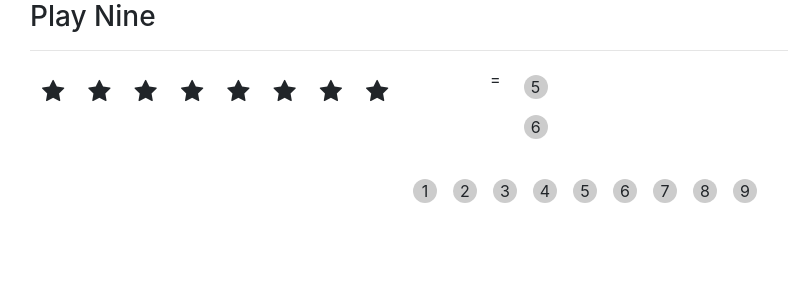
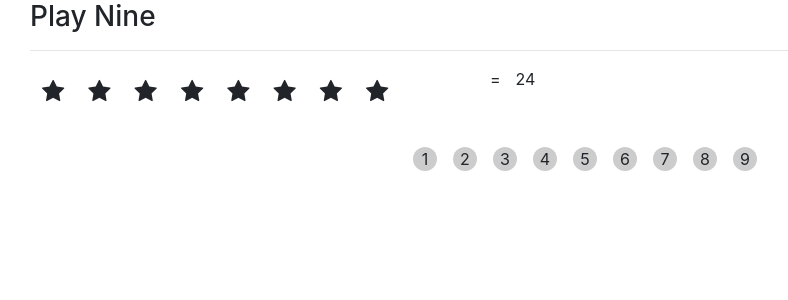
Before and after one commit to idiotleon/TutorialReactJSGettingStarted, a React app: page / in a window 1280 px wide. Shown: the top 300 px of the page, without its empty margins (55-843 px from the left). Built offline with nearby package versions, Linux system fonts and the light colour scheme.

Commit message:
demo example: Create the state for the parent component, and pass the state value to the child components via props
Module 5.1 The State of Selected Numbers

```diff
--- a/Component/Game.jsx
+++ b/Component/Game.jsx
@@ -29,8 +29,7 @@
     return (
         <div>
             <div className="col-5">
-                <span>5</span>
-                <span>6</span>
+                {props.selectedNumbers}
             </div>
         </div>
     );
@@ -49,6 +48,10 @@
 Numbers.list = _.range(1, 10);
 
 class Game extends React.Component {
+    state = {
+        selectedNumbers: [2, 4]
+    };
+
     render() {
         return (
             <div class="container">
@@ -57,7 +60,7 @@
                 <div class="row">
                     <Stars />
                     <Button />
-                    <Answer />
+                    <Answer selectedNumbers={this.state.selectedNumbers} />
                 </div>
                 <br />
                 <Numbers />
```
